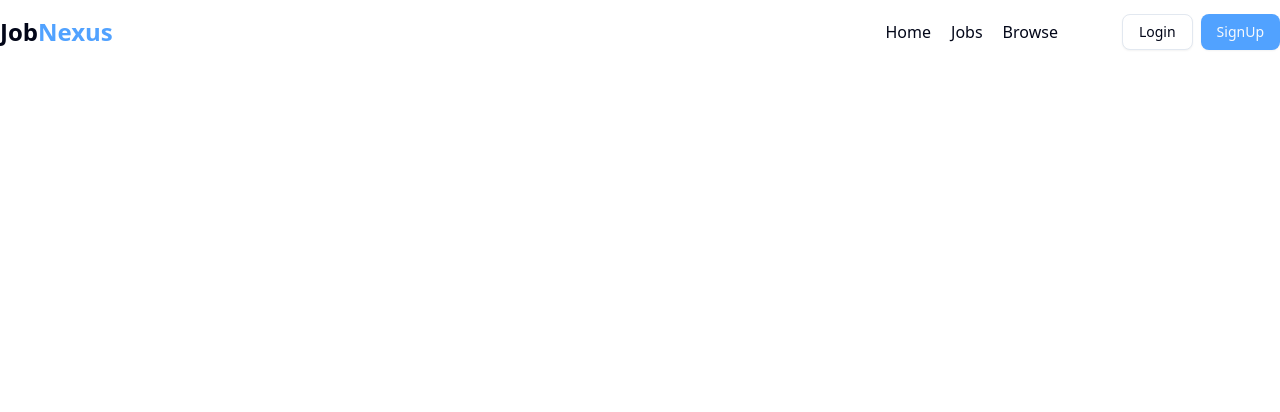
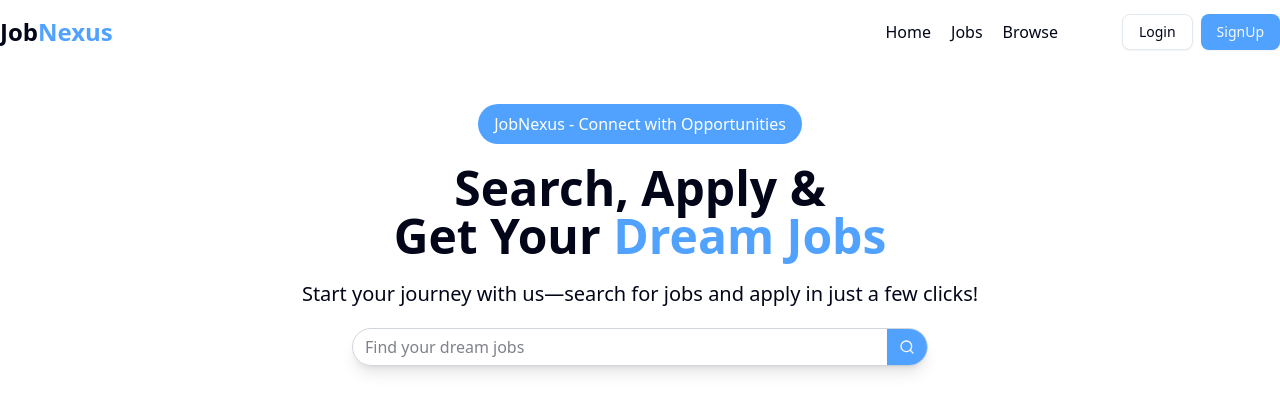
Before and after one commit to ffsrachit/JobNexus, a React (Vite) app in the folder frontend/: page / in a window 1280 px wide. Shown: the top 412 px of the page. Built offline with nearby package versions, Linux system fonts and the light colour scheme.

Commit message:
herosection

```diff
--- /dev/null
+++ b/frontend/src/components/HeroSection.jsx
@@ -0,0 +1,29 @@
+import { Search } from 'lucide-react'
+import React from 'react'
+import { Button } from './ui/button'
+
+const HeroSection = () => {
+    return (
+        <div className='text-center'>
+            <div className='flex flex-col gap-5 my-10'>
+                <span className=' mx-auto px-4 py-2 rounded-full text-white bg-blue-400 font-medium'>JobNexus - Connect with Opportunities</span>
+                <h1 className='text-5xl font-bold'>Search, Apply &
+                    <br /> Get Your <span className='text-blue-400'>Dream Jobs</span></h1>
+                <p className='text-xl'>Start your journey with us—search for jobs and apply in just a few clicks!</p>
+                <div className='flex w-[45%] shadow-lg border border-gray-300 pl-3 rounded-full items-center gap-4 mx-auto'>
+                    <input
+                        type='text'
+                        placeholder='Find your dream jobs'
+                        className='outline-none border-none w-full' />
+                    <Button className='rounded-r-full bg-blue-400'>
+                        <Search className='h-5 w-5' />
+                    </Button>
+                </div>
+
+            </div>
+        </div>
+
+    )
+}
+
+export default HeroSection
--- a/frontend/src/components/Home.jsx
+++ b/frontend/src/components/Home.jsx
@@ -1,10 +1,15 @@
 import React from 'react'
 import Navbar from './shared/Navbar.jsx'
+import HeroSection from './HeroSection.jsx'
 
 const Home = () => {
   return (
     <div>
       <Navbar/>
+      <HeroSection/>
+      {/* <CategoryCarousel/>
+      <LatestJobs/>
+      <Footer/> */}
     </div>
   )
 }
--- a/frontend/src/components/auth/Login.jsx
+++ b/frontend/src/components/auth/Login.jsx
@@ -123,7 +123,7 @@ const Login = () => {
 
                     <div className="w-full text-center mt-2 text-sm text-gray-600">
                         Don't have an account?{' '}
-                        <Link to="/signup" className="text-blue-500 hover:underline">
+                        <Link to="/signup" className="text-blue-400 hover:underline">
                             Signup
                         </Link>
                     </div>
--- a/frontend/src/components/auth/Signup.jsx
+++ b/frontend/src/components/auth/Signup.jsx
@@ -185,7 +185,7 @@ const dispatch = useDispatch();
 
                     <div className="w-full text-center mt-2 text-sm text-gray-600">
                         Already have an account?{' '}
-                        <Link to="/login" className="text-blue-500 hover:underline">
+                        <Link to="/login" className="text-blue-400 hover:underline">
                             Login
                         </Link>
                     </div>
```
